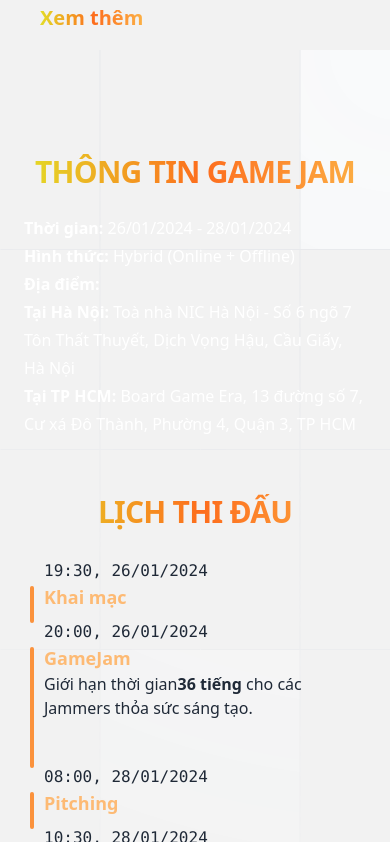
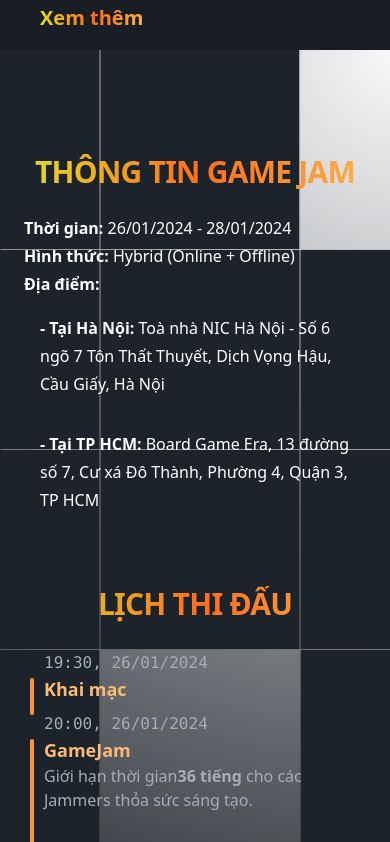
Before and after one commit to alaireselene/gamegeek-ggj-2024, a SvelteKit app: page / in a window 390 px wide. Shown: the part 1006-1848 px from the top of the page. Built offline with nearby package versions, Linux system fonts and the light colour scheme; some icons are missing; what tailwindcss-animated would draw is missing.

Commit message:
Complete fixed dark mode only

```diff
--- a/src/routes/+page.svelte
+++ b/src/routes/+page.svelte
@@ -116,7 +116,7 @@
 </div>
 
 <div
-	class="relative isolate overflow-hidden bg-base-200 px-6 py-24 sm:py-32 lg:overflow-visible lg:px-0"
+	class="relative isolate overflow-hidden dark:bg-base-200 px-6 py-24 sm:py-32 lg:overflow-visible lg:px-0"
 >
 	<div class="absolute inset-0 -z-10 overflow-hidden">
 		<svg
@@ -169,14 +169,17 @@
 							<p><strong>Hình thức:</strong> Hybrid (Online + Offline)</p>
 							<p>
 								<strong>Địa điểm:</strong>
-                                                        </p>
-                                                        <p>
-                                                               <strong>Tại Hà Nội:</strong>  Toà nhà NIC Hà Nội - Số 6 ngõ 7 Tôn Thất Thuyết, Dịch Vọng Hậu, Cầu Giấy, Hà Nội
-                                                        </p>
-                                                        <p>
-                                                               <strong>Tại TP HCM:</strong>  Board Game Era, 13 đường số 7, Cư xá Đô Thành, Phường 4, Quận 3, TP HCM
 							</p>
-
+							<ul>
+								<li class="p-4">
+									<strong>- Tại Hà Nội:</strong> Toà nhà NIC Hà Nội - Số 6 ngõ 7 Tôn Thất Thuyết, Dịch
+									Vọng Hậu, Cầu Giấy, Hà Nội
+								</li>
+								<li class="p-4">
+									<strong>- Tại TP HCM:</strong> Board Game Era, 13 đường số 7, Cư xá Đô Thành, Phường
+									4, Quận 3, TP HCM
+								</li>
+							</ul>
 						</div>
 					</div>
 					<br />
@@ -242,14 +245,14 @@
 			class="-ml-12 -mt-12 p-12 lg:sticky lg:top-4 lg:col-start-2 lg:row-span-2 lg:row-start-1 lg:overflow-hidden"
 		>
 			<img
-				class="w-[48rem] max-w-none rounded-xl bg-gray-900 shadow-xl ring-1 ring-gray-400/10 sm:w-[57rem]"
+				class="w-[48rem] max-w-none rounded-xl dark:bg-gray-900 shadow-xl ring-1 ring-gray-400/10 sm:w-[57rem]"
 				src="/event.jpg"
 				alt=""
 			/>
 		</div>
 	</div>
 </div>
-<div class="px-8 py-8 bg-base-200">
+<div class="px-8 py-8 dark:bg-base-200">
 	<h1 class="text-3xl font-bold text-center gradient-fill-text">
 		Tại sao không nên bở lỡ<br /> Global Game Jam 2024
 	</h1>
@@ -291,7 +294,7 @@
 		</div>
 	</div>
 </div>
-<div class="flex flex-col md:flex-row-reverse justify-between px-28 bg-base-200">
+<div class="flex flex-col md:flex-row-reverse justify-between px-28 dark:bg-base-200">
 	<div
 		class="w-full md:max-w-xl grid place-items-center bg-brand-gradient-section rounded-2xl md:rounded-3xl"
 	>
@@ -332,10 +335,10 @@
 		</ul>
 	</div>
 </div>
-<div class="px-20 py-8 bg-base-200 max-h-30">
+<div class="px-20 py-8 dark:bg-base-200 max-h-30">
 	<h1 class="text-4xl font-bold text-center pb-4 gradient-fill-text">Cơ cấu giải thưởng</h1>
 	<div class="flex flex-wrap gap-4 items-stretch place-items-center justify-center">
-		<div class="card md:w-96 w-52 bg-base-100 shadow-xl image-full">
+		<div class="card md:w-96 w-52 dark:bg-base-100 shadow-xl image-full">
 			<figure>
 				<img class="w-full" src="/digital-game.jfif" alt="" />
 			</figure>
@@ -348,7 +351,7 @@
 				</ul>
 			</div>
 		</div>
-		<div class="card md:w-96 w-52 bg-base-100 shadow-xl image-full">
+		<div class="card md:w-96 w-52 dark:bg-base-100 shadow-xl image-full">
 			<figure>
 				<img class="w-full" src="/board-game.jfif" alt="" />
 			</figure>
@@ -361,7 +364,7 @@
 				</ul>
 			</div>
 		</div>
-		<div class="card md:w-96 w-52 bg-base-100 shadow-xl image-full">
+		<div class="card md:w-96 w-52 dark:bg-base-100 shadow-xl image-full">
 			<figure>
 				<img class="w-full" src="/voting.jfif" alt="" />
 			</figure>
--- a/tailwind.config.js
+++ b/tailwind.config.js
@@ -5,5 +5,7 @@ export default {
 		extend: {}
 	},
 	plugins: [require('daisyui'), require('tailwindcss-animated')],
-	darkMode: 'class'
+	daisyui: {
+		themes: ['dark']
+	}
 };
```
